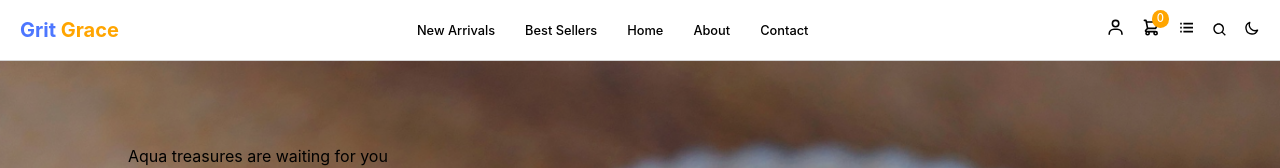
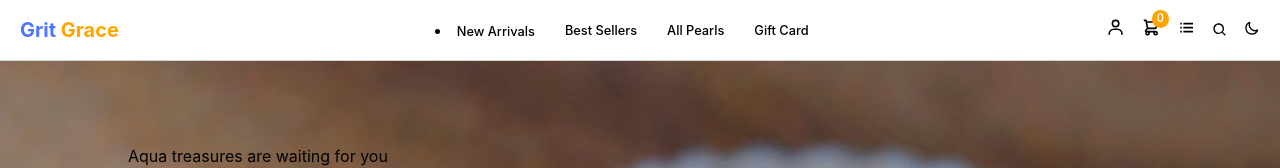
Before and after one commit to joycethh/playground, a React (Create React App) app: page /home in a window 1280 px wide. Shown: the top 168 px of the page. Built offline with nearby package versions, Linux system fonts and the light colour scheme; no server answers.

Commit message:
divide the original nvbar into header and nav menu two parts

```diff
--- a/src/components/navbar/Navbar.js
+++ b/src/components/header/Header.js
@@ -1,12 +1,6 @@
 import React, { useContext, useState, useRef, useEffect } from "react";
-import { Link, NavLink, useNavigate } from "react-router-dom";
-import {
-  BiUser,
-  BiShoppingBag,
-  BiListUl,
-  BiSearch,
-  BiMenuAltLeft,
-} from "react-icons/bi";
+import { Link, useNavigate } from "react-router-dom";
+import { BiUser, BiListUl, BiSearch, BiMenuAltLeft } from "react-icons/bi";
 import {
   HiOutlineLightBulb,
   HiOutlineMoon,
@@ -17,12 +11,13 @@ import { toast } from "react-toastify";
 import { signOut } from "firebase/auth";
 import { auth } from "../../firebase/configure";
 import { DarkModeContext } from "../../context/darkModeContext";
-import "./navbar.scss";
+import "./header.scss";
 
 import { useSelector } from "react-redux";
 import { useAuth } from "../../customHooks/useAuth";
+import Nav from "./Nav";
 
-const Navbar = () => {
+const Header = () => {
   const { toggle, isDarkMode } = useContext(DarkModeContext);
   const [openModal, setOpenModal] = useState(false);
   const { currentUser } = useAuth();
@@ -51,8 +46,6 @@ const Navbar = () => {
     return () => window.removeEventListener("scroll", stickyHeader);
   });
 
-  const activeLink = ({ isActive }) => (isActive ? "active" : null);
-
   const nativgate = useNavigate();
   // const dispatch = useDispatch();
 
@@ -78,23 +71,8 @@ const Navbar = () => {
             <span> Grit</span> Grace
           </Link>
         </div>
-
         <div className="nav">
-          <NavLink to="/new-arrivals" className={activeLink}>
-            New Arrivals
-          </NavLink>
-          <NavLink to="/best-sellers" className={activeLink}>
-            Best Sellers
-          </NavLink>
-          <NavLink to="/" className={activeLink}>
-            Home
-          </NavLink>
-          <NavLink to="/about" className={activeLink}>
-            About
-          </NavLink>
-          <NavLink to="/contact" className={activeLink}>
-            Contact
-          </NavLink>
+          <Nav />
         </div>
 
         <div className="icons">
@@ -140,21 +118,7 @@ const Navbar = () => {
       <div className={openModal ? "modal display-block" : "modal display-none"}>
         <div className="modal-nav">
           <div className="modal-nav-wrapper" onClick={toggleModal}>
-            <NavLink to="/new-arrivals" className={activeLink}>
-              New Arrivals
-            </NavLink>
-            <NavLink to="/best-sellers" className={activeLink}>
-              Best Sellers
-            </NavLink>
-            <NavLink to="/" className={activeLink}>
-              Home
-            </NavLink>
-            <NavLink to="/about" className={activeLink}>
-              About
-            </NavLink>
-            <NavLink to="/contact" className={activeLink}>
-              Contact
-            </NavLink>
+            <Nav />
           </div>
         </div>
       </div>
@@ -162,4 +126,4 @@ const Navbar = () => {
   );
 };
 
-export default Navbar;
+export default Header;
--- /dev/null
+++ b/src/components/header/Nav.js
@@ -0,0 +1,29 @@
+import React from "react";
+import { NavLink } from "react-router-dom";
+
+const Nav = () => {
+  const activeLink = ({ isActive }) => (isActive ? "active" : null);
+  return (
+    <>
+      <ul>
+        <li>
+          <NavLink to="/new-arrivals" className={activeLink}>
+            New Arrivals
+          </NavLink>
+        </li>
+      </ul>
+
+      <NavLink to="/best-sellers" className={activeLink}>
+        Best Sellers
+      </NavLink>
+      <NavLink to="/" className={activeLink}>
+        All Pearls
+      </NavLink>
+      <NavLink to="/gift card" className={activeLink}>
+        Gift Card
+      </NavLink>
+    </>
+  );
+};
+
+export default Nav;
--- /dev/null
+++ b/src/components/header/nav.scss
@@ -0,0 +1 @@
+@import "../../style.scss";
--- a/src/components/layout/Layout.js
+++ b/src/components/layout/Layout.js
@@ -1,12 +1,12 @@
 import React from "react";
-import Navbar from "../navbar/Navbar";
+import Header from "../header/Header";
 import Footer from "../footer/Footer";
 import Routers from "../../routers/Routers";
 
 const Layout = () => {
   return (
     <>
-      <Navbar />
+      <Header />
       <div>
         <Routers />
       </div>
--- a/src/redux/feature/cartSlice.js
+++ b/src/redux/feature/cartSlice.js
@@ -1,4 +1,4 @@
-import { createSlice, createSelector } from "@reduxjs/toolkit";
+import { createSlice } from "@reduxjs/toolkit";
 
 const initialState = {
   cartItems: [],
```
Also changed, not shown: src/components/header/header.scss (renamed from src/components/navbar/navbar.scss).
